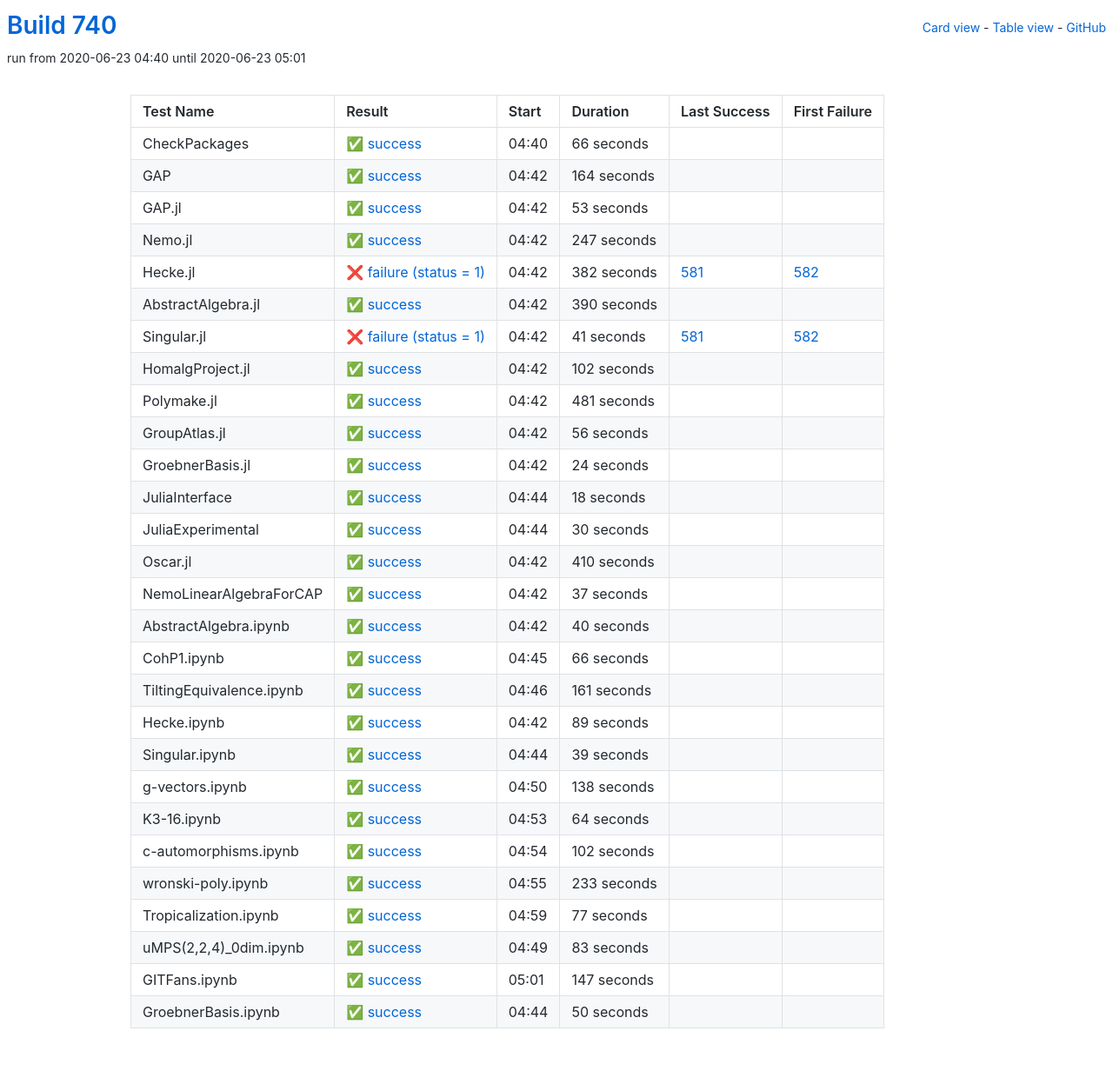
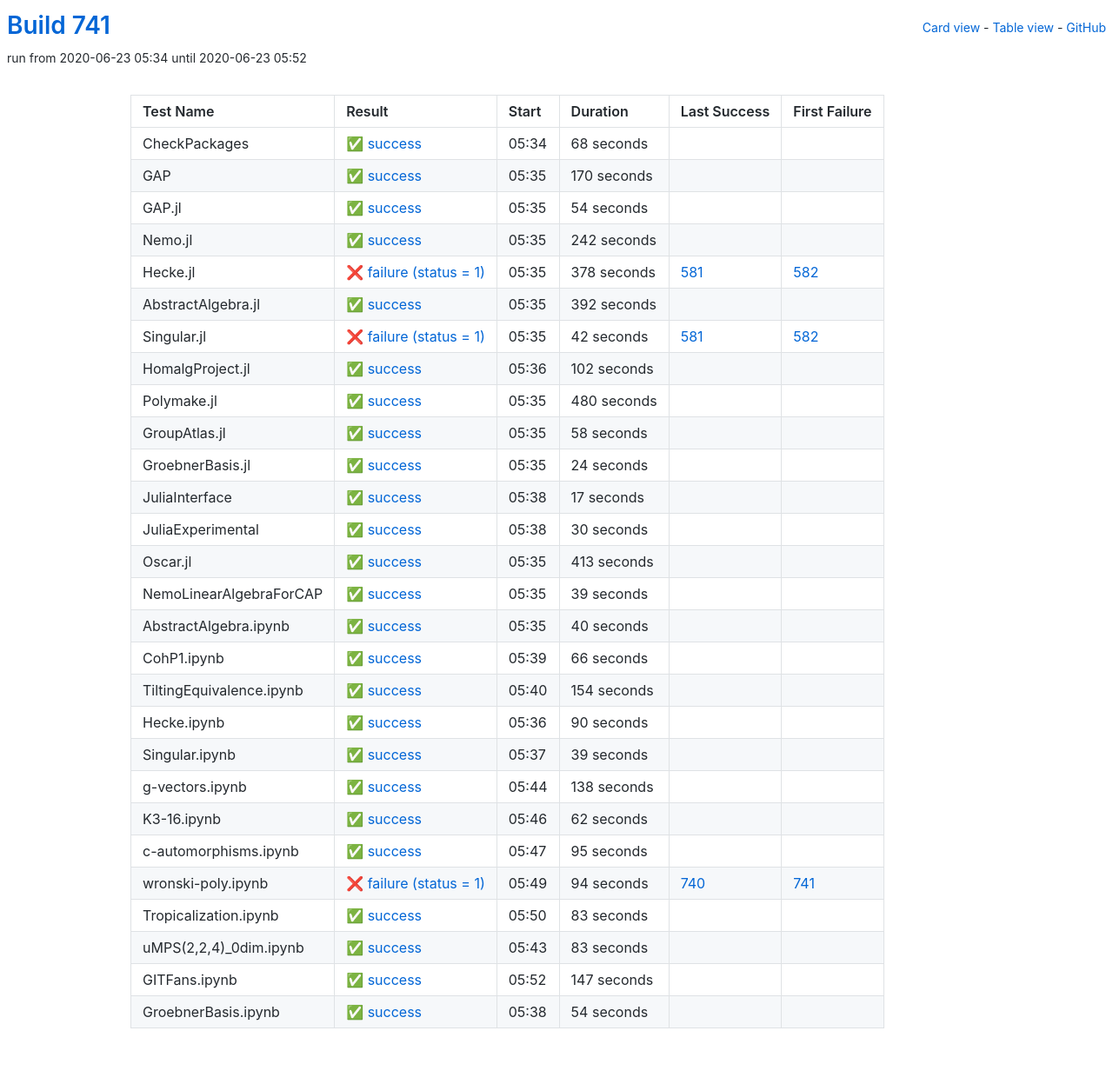
Before and after one commit to oscar-system/oscar-ci-status-1.4, a Jekyll site: the page built from table.html, in a window 1280 px wide. Shown: the whole page at 87% size. Built offline with Jekyll 4.4.1, drawn with Linux system fonts in a browser that asks for light colours.

Commit message:
Build #741

```diff
--- a/_data/ci.yml
+++ b/_data/ci.yml
@@ -1,6 +1,6 @@
 ---
-build: 740
-build_url: https://oscarci.mathematik.uni-kl.de/job/oscar-julia-1.4/740/
+build: 741
+build_url: https://oscarci.mathematik.uni-kl.de/job/oscar-julia-1.4/741/
 job: oscar-julia-1.4
 organization: oscar-system
 repo: oscar-ci-status-1.4
@@ -8,92 +8,92 @@ repourl: https://github.com/oscar-system/oscar-ci-status-1.4
 tests:
 - name: CheckPackages
   id: checkpackages
-  log: https://oscarci.mathematik.uni-kl.de/job/oscar-julia-1.4/740/artifact/logs/build-740/CheckPackages.log
-  start: 2020-06-23 04:40
+  log: https://oscarci.mathematik.uni-kl.de/job/oscar-julia-1.4/741/artifact/logs/build-741/CheckPackages.log
+  start: 2020-06-23 05:34
   success: true
   exitcode: 0
   status: success
-  duration: 66
+  duration: 68
   last_success: false
   last_success_url:
   first_failure: false
   first_failure_url:
 - name: GAP
   id: gap
-  log: https://oscarci.mathematik.uni-kl.de/job/oscar-julia-1.4/740/artifact/logs/build-740/GAP.log
-  start: 2020-06-23 04:42
+  log: https://oscarci.mathematik.uni-kl.de/job/oscar-julia-1.4/741/artifact/logs/build-741/GAP.log
+  start: 2020-06-23 05:35
   success: true
   exitcode: 0
   status: success
-  duration: 164
+  duration: 170
   last_success: false
   last_success_url:
   first_failure: false
   first_failure_url:
 - name: GAP.jl
   id: gap-jl
-  log: https://oscarci.mathematik.uni-kl.de/job/oscar-julia-1.4/740/artifact/logs/build-740/GAP.jl.log
-  start: 2020-06-23 04:42
+  log: https://oscarci.mathematik.uni-kl.de/job/oscar-julia-1.4/741/artifact/logs/build-741/GAP.jl.log
+  start: 2020-06-23 05:35
   success: true
   exitcode: 0
   status: success
-  duration: 53
+  duration: 54
   last_success: false
   last_success_url:
   first_failure: false
   first_failure_url:
 - name: Nemo.jl
   id: nemo-jl
-  log: https://oscarci.mathematik.uni-kl.de/job/oscar-julia-1.4/740/artifact/logs/build-740/Nemo.jl.log
-  start: 2020-06-23 04:42
+  log: https://oscarci.mathematik.uni-kl.de/job/oscar-julia-1.4/741/artifact/logs/build-741/Nemo.jl.log
+  start: 2020-06-23 05:35
   success: true
   exitcode: 0
   status: success
-  duration: 247
+  duration: 242
   last_success: false
   last_success_url:
   first_failure: false
   first_failure_url:
 - name: Hecke.jl
   id: hecke-jl
-  log: https://oscarci.mathematik.uni-kl.de/job/oscar-julia-1.4/740/artifact/logs/build-740/Hecke.jl.log
-  start: 2020-06-23 04:42
+  log: https://oscarci.mathematik.uni-kl.de/job/oscar-julia-1.4/741/artifact/logs/build-741/Hecke.jl.log
+  start: 2020-06-23 05:35
   success: false
   exitcode: 1
   status: failure
-  duration: 382
+  duration: 378
   last_success: 581
   last_success_url: https://oscarci.mathematik.uni-kl.de/job/oscar-julia-1.4/581/
   first_failure: 582
   first_failure_url: https://oscarci.mathematik.uni-kl.de/job/oscar-julia-1.4/582/
 - name: AbstractAlgebra.jl
   id: abstractalgebra-jl
-  log: https://oscarci.mathematik.uni-kl.de/job/oscar-julia-1.4/740/artifact/logs/build-740/AbstractAlgebra.jl.log
-  start: 2020-06-23 04:42
+  log: https://oscarci.mathematik.uni-kl.de/job/oscar-julia-1.4/741/artifact/logs/build-741/AbstractAlgebra.jl.log
+  start: 2020-06-23 05:35
   success: true
   exitcode: 0
   status: success
-  duration: 390
+  duration: 392
   last_success: false
   last_success_url:
   first_failure: false
   first_failure_url:
 - name: Singular.jl
   id: singular-jl
-  log: https://oscarci.mathematik.uni-kl.de/job/oscar-julia-1.4/740/artifact/logs/build-740/Singular.jl.log
-  start: 2020-06-23 04:42
+  log: https://oscarci.mathematik.uni-kl.de/job/oscar-julia-1.4/741/artifact/logs/build-741/Singular.jl.log
+  start: 2020-06-23 05:35
   success: false
   exitcode: 1
   status: failure
-  duration: 41
+  duration: 42
   last_success: 581
   last_success_url: https://oscarci.mathematik.uni-kl.de/job/oscar-julia-1.4/581/
   first_failure: 582
   first_failure_url: https://oscarci.mathematik.uni-kl.de/job/oscar-julia-1.4/582/
 - name: HomalgProject.jl
   id: homalgproject-jl
-  log: https://oscarci.mathematik.uni-kl.de/job/oscar-julia-1.4/740/artifact/logs/build-740/HomalgProject.jl.log
-  start: 2020-06-23 04:42
+  log: https://oscarci.mathematik.uni-kl.de/job/oscar-julia-1.4/741/artifact/logs/build-741/HomalgProject.jl.log
+  start: 2020-06-23 05:36
   success: true
   exitcode: 0
   status: success
@@ -104,32 +104,32 @@ tests:
   first_failure_url:
 - name: Polymake.jl
   id: polymake-jl
-  log: https://oscarci.mathematik.uni-kl.de/job/oscar-julia-1.4/740/artifact/logs/build-740/Polymake.jl.log
-  start: 2020-06-23 04:42
+  log: https://oscarci.mathematik.uni-kl.de/job/oscar-julia-1.4/741/artifact/logs/build-741/Polymake.jl.log
+  start: 2020-06-23 05:35
   success: true
   exitcode: 0
   status: success
-  duration: 481
+  duration: 480
   last_success: false
   last_success_url:
   first_failure: false
   first_failure_url:
 - name: GroupAtlas.jl
   id: groupatlas-jl
-  log: https://oscarci.mathematik.uni-kl.de/job/oscar-julia-1.4/740/artifact/logs/build-740/GroupAtlas.jl.log
-  start: 2020-06-23 04:42
+  log: https://oscarci.mathematik.uni-kl.de/job/oscar-julia-1.4/741/artifact/logs/build-741/GroupAtlas.jl.log
+  start: 2020-06-23 05:35
   success: true
   exitcode: 0
   status: success
-  duration: 56
+  duration: 58
   last_success: false
   last_success_url:
   first_failure: false
   first_failure_url:
 - name: GroebnerBasis.jl
   id: groebnerbasis-jl
-  log: https://oscarci.mathematik.uni-kl.de/job/oscar-julia-1.4/740/artifact/logs/build-740/GroebnerBasis.jl.log
-  start: 2020-06-23 04:42
+  log: https://oscarci.mathematik.uni-kl.de/job/oscar-julia-1.4/741/artifact/logs/build-741/GroebnerBasis.jl.log
+  start: 2020-06-23 05:35
   success: true
   exitcode: 0
   status: success
@@ -140,20 +140,20 @@ tests:
   first_failure_url:
 - name: JuliaInterface
   id: juliainterface
-  log: https://oscarci.mathematik.uni-kl.de/job/oscar-julia-1.4/740/artifact/logs/build-740/JuliaInterface.log
-  start: 2020-06-23 04:44
+  log: https://oscarci.mathematik.uni-kl.de/job/oscar-julia-1.4/741/artifact/logs/build-741/JuliaInterface.log
+  start: 2020-06-23 05:38
   success: true
   exitcode: 0
   status: success
-  duration: 18
+  duration: 17
   last_success: false
   last_success_url:
   first_failure: false
   first_failure_url:
 - name: JuliaExperimental
   id: juliaexperimental
-  log: https://oscarci.mathematik.uni-kl.de/job/oscar-julia-1.4/740/artifact/logs/build-740/JuliaExperimental.log
-  start: 2020-06-23 04:44
+  log: https://oscarci.mathematik.uni-kl.de/job/oscar-julia-1.4/741/artifact/logs/build-741/JuliaExperimental.log
+  start: 2020-06-23 05:38
   success: true
   exitcode: 0
   status: success
@@ -164,32 +164,32 @@ tests:
   first_failure_url:
 - name: Oscar.jl
   id: oscar-jl
-  log: https://oscarci.mathematik.uni-kl.de/job/oscar-julia-1.4/740/artifact/logs/build-740/Oscar.jl.log
-  start: 2020-06-23 04:42
+  log: https://oscarci.mathematik.uni-kl.de/job/oscar-julia-1.4/741/artifact/logs/build-741/Oscar.jl.log
+  start: 2020-06-23 05:35
   success: true
   exitcode: 0
   status: success
-  duration: 410
+  duration: 413
   last_success: false
   last_success_url:
   first_failure: false
   first_failure_url:
 - name: NemoLinearAlgebraForCAP
   id: nemolinearalgebraforcap
-  log: https://oscarci.mathematik.uni-kl.de/job/oscar-julia-1.4/740/artifact/logs/build-740/NemoLinearAlgebraForCAP.log
-  start: 2020-06-23 04:42
+  log: https://oscarci.mathematik.uni-kl.de/job/oscar-julia-1.4/741/artifact/logs/build-741/NemoLinearAlgebraForCAP.log
+  start: 2020-06-23 05:35
   success: true
   exitcode: 0
   status: success
-  duration: 37
+  duration: 39
   last_success: false
   last_success_url:
   first_failure: false
   first_failure_url:
 - name: AbstractAlgebra.ipynb
   id: abstractalgebra-ipynb
-  log: https://oscarci.mathematik.uni-kl.de/job/oscar-julia-1.4/740/artifact/logs/build-740/AbstractAlgebra.ipynb.log
-  start: 2020-06-23 04:42
+  log: https://oscarci.mathematik.uni-kl.de/job/oscar-julia-1.4/741/artifact/logs/build-741/AbstractAlgebra.ipynb.log
+  start: 2020-06-23 05:35
   success: true
   exitcode: 0
   status: success
@@ -200,8 +200,8 @@ tests:
   first_failure_url:
 - name: CohP1.ipynb
   id: cohp1-ipynb
-  log: https://oscarci.mathematik.uni-kl.de/job/oscar-julia-1.4/740/artifact/logs/build-740/CohP1.ipynb.log
-  start: 2020-06-23 04:45
+  log: https://oscarci.mathematik.uni-kl.de/job/oscar-julia-1.4/741/artifact/logs/build-741/CohP1.ipynb.log
+  start: 2020-06-23 05:39
   success: true
   exitcode: 0
   status: success
@@ -212,32 +212,32 @@ tests:
   first_failure_url:
 - name: TiltingEquivalence.ipynb
   id: tiltingequivalence-ipynb
-  log: https://oscarci.mathematik.uni-kl.de/job/oscar-julia-1.4/740/artifact/logs/build-740/TiltingEquivalence.ipynb.log
-  start: 2020-06-23 04:46
+  log: https://oscarci.mathematik.uni-kl.de/job/oscar-julia-1.4/741/artifact/logs/build-741/TiltingEquivalence.ipynb.log
+  start: 2020-06-23 05:40
   success: true
   exitcode: 0
   status: success
-  duration: 161
+  duration: 154
   last_success: false
   last_success_url:
   first_failure: false
   first_failure_url:
 - name: Hecke.ipynb
   id: hecke-ipynb
-  log: https://oscarci.mathematik.uni-kl.de/job/oscar-julia-1.4/740/artifact/logs/build-740/Hecke.ipynb.log
-  start: 2020-06-23 04:42
+  log: https://oscarci.mathematik.uni-kl.de/job/oscar-julia-1.4/741/artifact/logs/build-741/Hecke.ipynb.log
+  start: 2020-06-23 05:36
   success: true
   exitcode: 0
   status: success
-  duration: 89
+  duration: 90
   last_success: false
   last_success_url:
   first_failure: false
   first_failure_url:
 - name: Singular.ipynb
   id: singular-ipynb
-  log: https://oscarci.mathematik.uni-kl.de/job/oscar-julia-1.4/740/artifact/logs/build-740/Singular.ipynb.log
-  start: 2020-06-23 04:44
+  log: https://oscarci.mathematik.uni-kl.de/job/oscar-julia-1.4/741/artifact/logs/build-741/Singular.ipynb.log
+  start: 2020-06-23 05:37
   success: true
   exitcode: 0
   status: success
@@ -248,8 +248,8 @@ tests:
   first_failure_url:
 - name: g-vectors.ipynb
   id: g-vectors-ipynb
-  log: https://oscarci.mathematik.uni-kl.de/job/oscar-julia-1.4/740/artifact/logs/build-740/g-vectors.ipynb.log
-  start: 2020-06-23 04:50
+  log: https://oscarci.mathematik.uni-kl.de/job/oscar-julia-1.4/741/artifact/logs/build-741/g-vectors.ipynb.log
+  start: 2020-06-23 05:44
   success: true
   exitcode: 0
   status: success
@@ -260,56 +260,56 @@ tests:
   first_failure_url:
 - name: K3-16.ipynb
   id: k3-16-ipynb
-  log: https://oscarci.mathematik.uni-kl.de/job/oscar-julia-1.4/740/artifact/logs/build-740/K3-16.ipynb.log
-  start: 2020-06-23 04:53
+  log: https://oscarci.mathematik.uni-kl.de/job/oscar-julia-1.4/741/artifact/logs/build-741/K3-16.ipynb.log
+  start: 2020-06-23 05:46
   success: true
   exitcode: 0
   status: success
-  duration: 64
+  duration: 62
   last_success: false
   last_success_url:
   first_failure: false
   first_failure_url:
 - name: c-automorphisms.ipynb
   id: c-automorphisms-ipynb
-  log: https://oscarci.mathematik.uni-kl.de/job/oscar-julia-1.4/740/artifact/logs/build-740/c-automorphisms.ipynb.log
-  start: 2020-06-23 04:54
+  log: https://oscarci.mathematik.uni-kl.de/job/oscar-julia-1.4/741/artifact/logs/build-741/c-automorphisms.ipynb.log
+  start: 2020-06-23 05:47
   success: true
   exitcode: 0
   status: success
-  duration: 102
+  duration: 95
   last_success: false
   last_success_url:
   first_failure: false
   first_failure_url:
 - name: wronski-poly.ipynb
   id: wronski-poly-ipynb
-  log: https://oscarci.mathematik.uni-kl.de/job/oscar-julia-1.4/740/artifact/logs/build-740/wronski-poly.ipynb.log
-  start: 2020-06-23 04:55
+  log: https://oscarci.mathematik.uni-kl.de/job/oscar-julia-1.4/741/artifact/logs/build-741/wronski-poly.ipynb.log
+  start: 2020-06-23 05:49
+  success: false
+  exitcode: 1
+  status: failure
+  duration: 94
+  last_success: 740
+  last_success_url: https://oscarci.mathematik.uni-kl.de/job/oscar-julia-1.4/740/
+  first_failure: 741
+  first_failure_url: https://oscarci.mathematik.uni-kl.de/job/oscar-julia-1.4/741/
+- name: Tropicalization.ipynb
+  id: tropicalization-ipynb
+  log: https://oscarci.mathematik.uni-kl.de/job/oscar-julia-1.4/741/artifact/logs/build-741/Tropicalization.ipynb.log
+  start: 2020-06-23 05:50
   success: true
   exitcode: 0
   status: success
-  duration: 233
-  last_success: false
-  last_success_url:
-  first_failure: false
-  first_failure_url:
-- name: Tropicalization.ipynb
-  id: tropicalization-ipynb
-  log: https://oscarci.mathematik.uni-kl.de/job/oscar-julia-1.4/740/artifact/logs/build-740/Tropicalization.ipynb.log
-  start: 2020-06-23 04:59
-  success: true
-  exitcode: 0
-  status: success
-  duration: 77
+  duration: 83
   last_success: false
   last_success_url:
   first_failure: false
   first_failure_url:
 - name: uMPS(2,2,4)_0dim.ipynb
   id: umps-2-2-4-0dim-ipynb
-  log: https://oscarci.mathematik.uni-kl.de/job/oscar-julia-1.4/740/artifact/logs/build-740/uMPS-2-2-4-_0dim.ipynb.log
-  start: 2020-06-23 04:49
+  log: https://oscarci.mathematik.uni-kl.de/job/oscar-julia-1.4/741/artifact/logs/build-741/uMPS-2-2-4-_0dim.ipynb.log
+  start: 2020-06-23 05:43
   success: true
   exitcode: 0
   status: success
@@ -320,8 +320,8 @@ tests:
   first_failure_url:
 - name: GITFans.ipynb
   id: gitfans-ipynb
-  log: https://oscarci.mathematik.uni-kl.de/job/oscar-julia-1.4/740/artifact/logs/build-740/GITFans.ipynb.log
-  start: 2020-06-23 05:01
+  log: https://oscarci.mathematik.uni-kl.de/job/oscar-julia-1.4/741/artifact/logs/build-741/GITFans.ipynb.log
+  start: 2020-06-23 05:52
   success: true
   exitcode: 0
   status: success
@@ -332,12 +332,12 @@ tests:
   first_failure_url:
 - name: GroebnerBasis.ipynb
   id: groebnerbasis-ipynb
-  log: https://oscarci.mathematik.uni-kl.de/job/oscar-julia-1.4/740/artifact/logs/build-740/GroebnerBasis.ipynb.log
-  start: 2020-06-23 04:44
+  log: https://oscarci.mathematik.uni-kl.de/job/oscar-julia-1.4/741/artifact/logs/build-741/GroebnerBasis.ipynb.log
+  start: 2020-06-23 05:38
   success: true
   exitcode: 0
   status: success
-  duration: 50
+  duration: 54
   last_success: false
   last_success_url:
   first_failure: false
```
Also changed, not shown: README.md.
